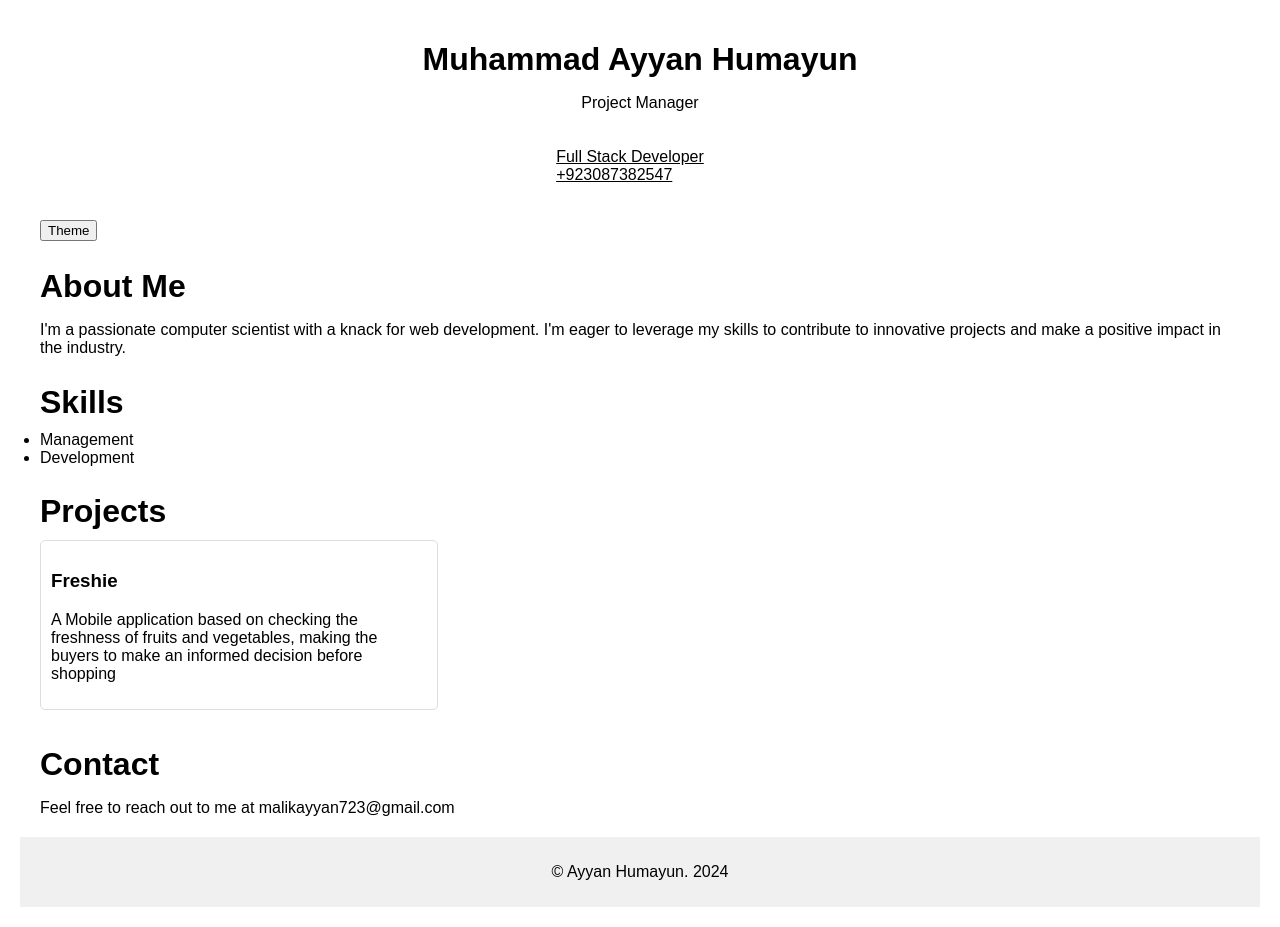
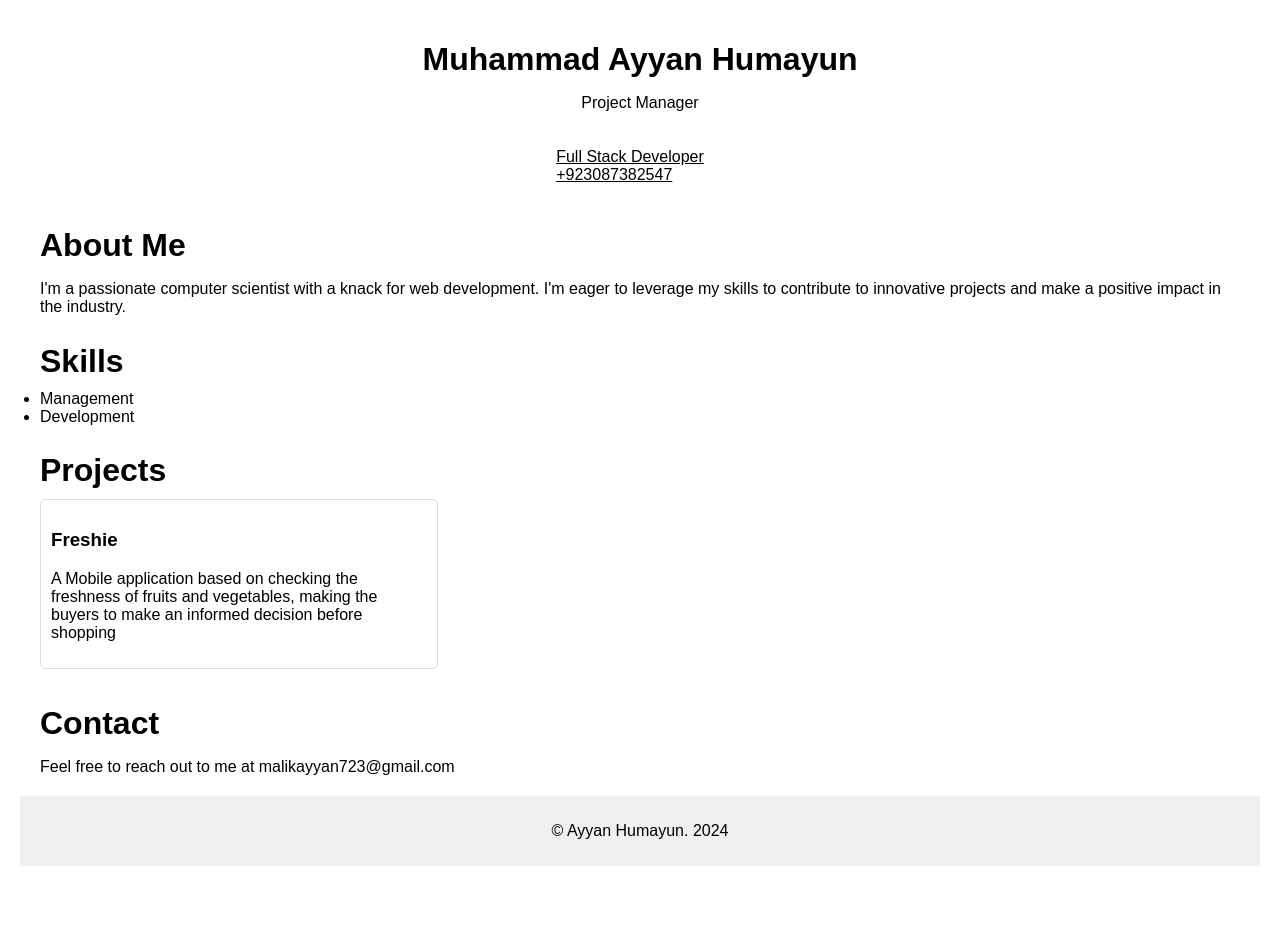
Before and after one commit to ayyanhumayun/ayyan, a plain HTML site: page index.html in a window 1280 px wide. After the commit the page ends 886 px from the top, so only its background shows below. Drawn offline with Linux system fonts and the light colour scheme.

Commit message:
html change

```diff
--- a/index.html
+++ b/index.html
@@ -21,7 +21,7 @@
     </ul>
   </nav>
   <main>
-    <button id="theme-toggle">Theme</button>
+
     <section id="about">
       <h2>About Me</h2>
       <p>I'm a passionate computer scientist with a knack for web development. I'm eager to leverage my skills to contribute to innovative projects and make a positive impact in the industry.</p>
```
